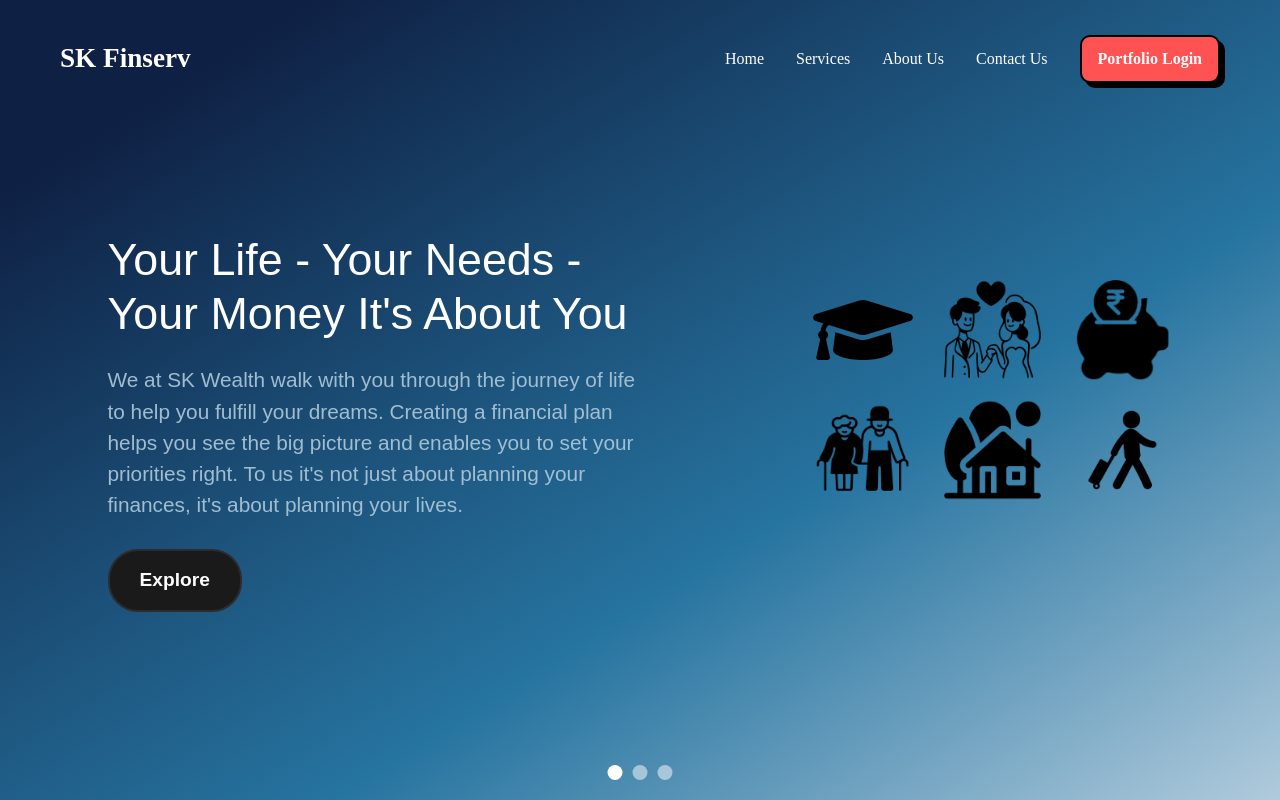
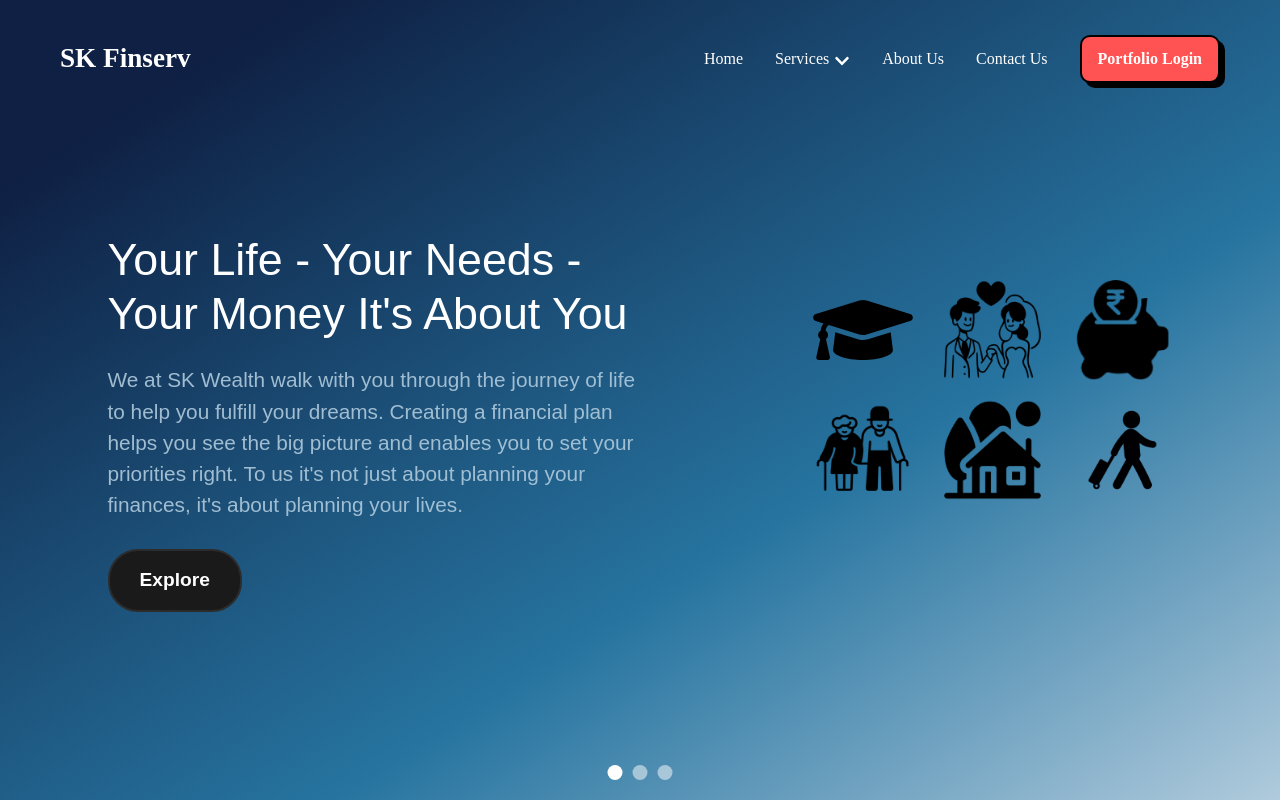
Before and after one commit to siddu015/SKFinserv, a React (Vite) app in the folder skfinserv/: page / in a window 1280 px wide. Shown: the top 800 px of the page. Built offline with nearby package versions, Linux system fonts and the light colour scheme; a web font is replaced by a local one.

Commit message:
Added services dropdown in header

```diff
--- a/skfinserv/package.json
+++ b/skfinserv/package.json
@@ -12,6 +12,7 @@
   "dependencies": {
     "react": "^18.3.1",
     "react-dom": "^18.3.1",
+    "react-icons": "^5.3.0",
     "react-router-dom": "^6.26.2",
     "styled-components": "^6.1.13"
   },
--- a/skfinserv/src/sections/header.jsx
+++ b/skfinserv/src/sections/header.jsx
@@ -1,10 +1,12 @@
 import React, { useState, useEffect } from "react";
 import styled from "styled-components";
 import PortfolioLogin from "../components/portfolioLogin.jsx";
+import { FaChevronDown, FaChevronUp } from 'react-icons/fa'; // Import icons
 
 const Header = ({ isRootPage }) => {
     const [scroll, setScroll] = useState(false);
     const [menuOpen, setMenuOpen] = useState(false);
+    const [servicesOpen, setServicesOpen] = useState(false);
 
     useEffect(() => {
         const handleScroll = () => {
@@ -18,10 +20,13 @@ const Header = ({ isRootPage }) => {
         setMenuOpen(!menuOpen);
     };
 
+    const toggleServicesDropdown = () => {
+        setServicesOpen(!servicesOpen);
+    };
+
     const handleNavLinkClick = () => {
-        if (menuOpen) {
-            setMenuOpen(false); // Close the dropdown when a nav link is clicked
-        }
+        setMenuOpen(false);
+        setServicesOpen(false);
     };
 
     return (
@@ -32,7 +37,27 @@ const Header = ({ isRootPage }) => {
                     <Nav scroll={scroll} isRootPage={isRootPage} menuOpen={menuOpen}>
                         <ul>
                             <li><a href="/" onClick={handleNavLinkClick}>Home</a></li>
-                            <li><a href="/services" onClick={handleNavLinkClick}>Services</a></li>
+                            {/* Services Dropdown with Icon */}
+                            <li className="dropdown-item">
+                                <a href="#" onClick={toggleServicesDropdown}
+                                   style={{display: 'flex', alignItems: 'center'}}>
+                                    Services
+                                    <span style={{marginLeft: '5px', marginTop:"5px"}}>
+                                            {servicesOpen ? <FaChevronUp/> : <FaChevronDown/>}
+                                    </span>
+                                </a>
+                                {servicesOpen && (
+                                    <ul className="dropdown-service">
+                                        <li><a href="/services/budgeting">Budgeting</a></li>
+                                        <li><a href="/services/emergency-planning">Emergency Planning</a></li>
+                                        <li><a href="/services/retirement-solutions">Retirement Solutions</a></li>
+                                        <li><a href="/services/child-education-planning">Child Education Planning</a>
+                                        </li>
+                                        <li><a href="/services/wealth-creation">Wealth Creation & Management</a></li>
+                                        <li><a href="/services/risk-management">Risk Management</a></li>
+                                    </ul>
+                                )}
+                            </li>
                             <li><a href="/aboutUs" onClick={handleNavLinkClick}>About Us</a></li>
                             <li><a href="/contactUs" onClick={handleNavLinkClick}>Contact Us</a></li>
                         </ul>
@@ -41,15 +66,35 @@ const Header = ({ isRootPage }) => {
                         &#9776; {/* Hamburger icon */}
                     </ToggleMenuButton>
                     <PortfolioLoginButton>
-                        <PortfolioLogin />
+                        <PortfolioLogin/>
                     </PortfolioLoginButton>
                 </NavContainer>
             </Container>
+            {/* Mobile Dropdown */}
             {menuOpen && (
                 <DropdownMenu>
                     <ul>
                         <li><a href="/" onClick={handleNavLinkClick}>Home</a></li>
-                        <li><a href="/services" onClick={handleNavLinkClick}>Services</a></li>
+                        <li className="dropdown-item">
+                            <a href="#" onClick={toggleServicesDropdown}
+                               style={{display: 'flex', alignItems: 'center'}}
+                            >
+                                Services
+                                <span style={{marginLeft: '5px', display: 'flex', alignItems: 'center'}}>
+                                    {servicesOpen ? <FaChevronUp/> : <FaChevronDown/>}
+                                </span>
+                            </a>
+                            {servicesOpen && (
+                                <ul className="dropdown">
+                                    <li><a href="/services/budgeting">Budgeting</a></li>
+                                    <li><a href="/services/emergency-planning">Emergency Planning</a></li>
+                                    <li><a href="/services/retirement-solutions">Retirement Solutions</a></li>
+                                    <li><a href="/services/child-education-planning">Child Education Planning</a></li>
+                                    <li><a href="/services/wealth-creation">Wealth Creation & Management</a></li>
+                                    <li><a href="/services/risk-management">Risk Management</a></li>
+                                </ul>
+                            )}
+                        </li>
                         <li><a href="/aboutUs" onClick={handleNavLinkClick}>About Us</a></li>
                         <li><a href="/contactUs" onClick={handleNavLinkClick}>Contact Us</a></li>
                     </ul>
@@ -59,6 +104,8 @@ const Header = ({ isRootPage }) => {
     );
 };
 
+
+// Styled Components
 const HeaderWrapper = styled.header`
     position: fixed;
     top: 0;
@@ -67,11 +114,11 @@ const HeaderWrapper = styled.header`
     font-family: 'Castoro', serif;
     padding: ${({ scroll }) => (scroll ? "15px 20px" : "15px 20px")};
     background-color: ${({ scroll, isRootPage }) =>
-            isRootPage && !scroll ? "transparent" : "white"};
+    isRootPage && !scroll ? "transparent" : "white"};
     transition: background-color 0.3s ease, padding 0.3s ease;
     z-index: 1000;
     box-shadow: ${({ scroll, isRootPage }) =>
-            isRootPage && !scroll ? "none" : "0 2px 14px rgba(0, 0, 0, 0.3)"};
+    isRootPage && !scroll ? "none" : "0 2px 14px rgba(0, 0, 0, 0.3)"};
 `;
 
 const Container = styled.div`
@@ -89,7 +136,6 @@ const Logo = styled.h1`
     font-weight: bold;
     color: ${({ scroll, isRootPage }) => (scroll || !isRootPage ? "black" : "white")};
     transition: color 0.3s ease, font-size 0.3s ease;
-    //padding-left: 10px;
     margin-right: 3rem;
 
     @media (max-width: 1024px) {
@@ -121,6 +167,8 @@ const Nav = styled.nav`
         align-items: center;
 
         li {
+            position: relative;
+
             a {
                 color: ${({ scroll, isRootPage }) => (scroll || !isRootPage ? "black" : "white")};
                 text-decoration: none;
@@ -129,6 +177,37 @@ const Nav = styled.nav`
 
                 &:hover {
                     text-decoration: underline;
+                }
+            }
+
+            /* Services Dropdown */
+            .dropdown-service {
+                display: flex;
+                position: absolute;
+                align-items: flex-start;
+                top: 150%;
+                left: 0;
+                background-color: white;
+                box-shadow: 0 4px 14px rgba(0, 0, 0, 0.6);
+                padding: 20px;
+                border-radius: 10px;
+                z-index: 10;
+                flex-direction: column;
+                width: 260px;
+
+                li {
+                    margin: -5px 0;
+                    //padding-left: 10px; /* Indent dropdown items */
+
+                    a {
+                        color: black;
+                        text-decoration: none;
+                        font-size: 0.9rem;
+
+                        &:hover {
+                            text-decoration: underline;
+                        }
+                    }
                 }
             }
         }
@@ -156,7 +235,6 @@ const ToggleMenuButton = styled.button`
     display: block;
     position: relative;
     order: 1;
-    left: 20px;
 
     @media (min-width: 769px) {
         display: none;
@@ -187,12 +265,12 @@ const DropdownMenu = styled.div`
     position: absolute;
     top: 100px;
     right: 10px;
-    background-color: rgba(255, 255, 255, 0.9);
+    background-color: rgba(255, 255, 255);
     box-shadow: 0 4px 14px rgba(0, 0, 0, 0.4);
     border-radius: 8px;
-    padding: 1rem;
+    padding: 1.5rem;
     z-index: 999;
-    width: 150px;
+    width: 300px;
 
     ul {
         list-style: none;
@@ -213,6 +291,34 @@ const DropdownMenu = styled.div`
         }
     }
 
+    /* Services Dropdown */
+    .dropdown {
+        display: flex;
+        align-items: flex-start;
+        top: 150%;
+        left: 0;
+
+        padding: 20px;
+        border-radius: 10px;
+        z-index: 10;
+        flex-direction: column;
+        width: 260px;
+
+        li {
+            margin: -5px 0;
+            //padding-left: 10px; /* Indent dropdown items */
+
+            a {
+                color: black;
+                text-decoration: none;
+                font-size: 0.9rem;
+
+                &:hover {
+                    text-decoration: underline;
+                }
+            }
+        }
+    }
     @media (max-width: 430px) {
         width: 130px;
         ul li a {
```
Also changed, not shown: 1 other file (tests, documents, lock files or other folders).
